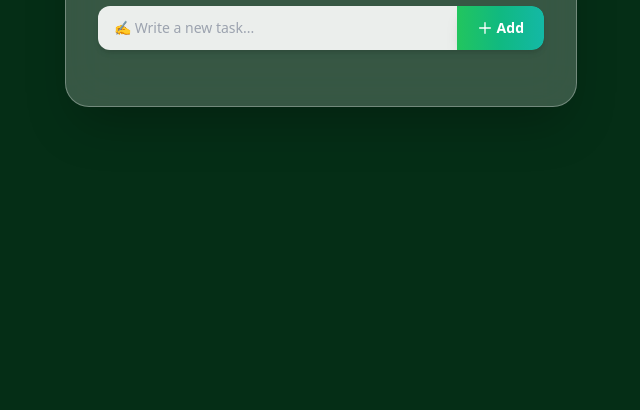
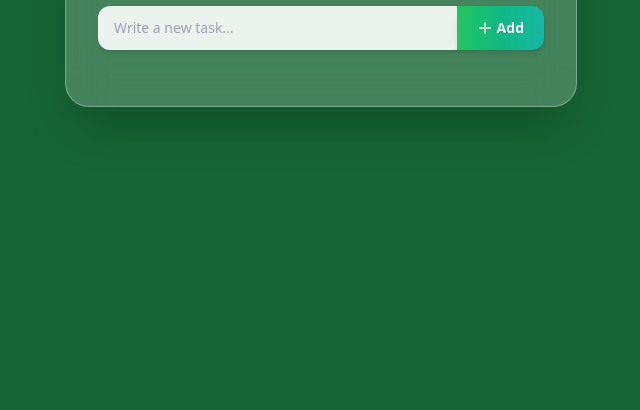
Before and after one commit to Sumon7862/tailwindcss-todo, a website: page index.html in a window 1280 px wide. Shown: the part 390-800 px from the top of the page, without its empty margins (319-959 px from the left). Drawn offline with nearby package versions, Linux system fonts and the light colour scheme.

Commit message:
Update Button

```diff
--- a/index.html
+++ b/index.html
@@ -49,7 +49,7 @@
   </head>
 
   <body
-    class="min-h-screen flex items-center justify-center bg-green-950"
+    class="min-h-screen flex items-center justify-center bg-green-800"
   >
     <!-- Main Card -->
     <div
@@ -82,15 +82,12 @@
           <input
             id="taskInput"
             type="text"
-            placeholder="✍️ Write a new task..."
+            placeholder="Write a new task..."
             class="flex-1 px-4 py-3 bg-white/90 focus:bg-white focus:outline-none text-gray-700 placeholder-gray-400 text-sm font-medium"
           />
           <button
             id="addBtn"
-            class="relative overflow-hidden px-5 py-3 font-semibold text-white text-sm rounded-r-xl transition-all duration-300
-                   bg-gradient-to-r from-green-500 via-emerald-500 to-teal-500
-                   hover:from-teal-500 hover:to-green-600
-                   shadow-lg hover:shadow-green-400/50 active:scale-95 glow-btn"
+            class="relative overflow-hidden px-5 py-3 font-semibold text-white text-sm rounded-r-xl transition-all duration-300 bg-gradient-to-r from-green-500 via-emerald-500 to-teal-500 hover:from-teal-500 hover:to-green-600 shadow-lg hover:shadow-green-400/50 active:scale-95 glow-btn"
           >
             <span class="relative z-10 flex items-center gap-1">
               <svg
```
